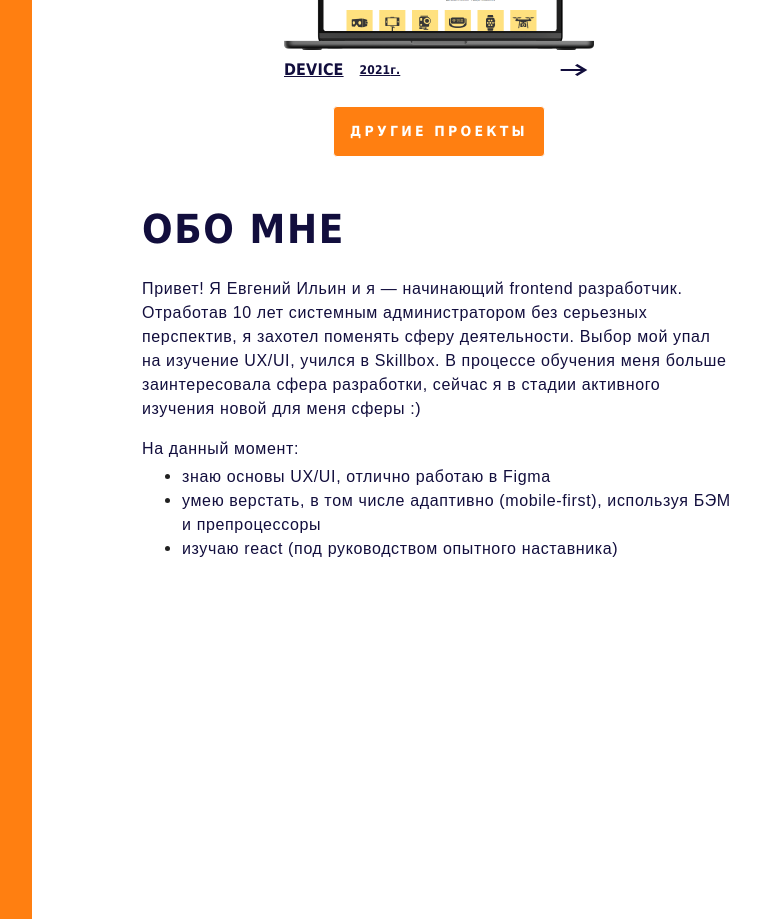
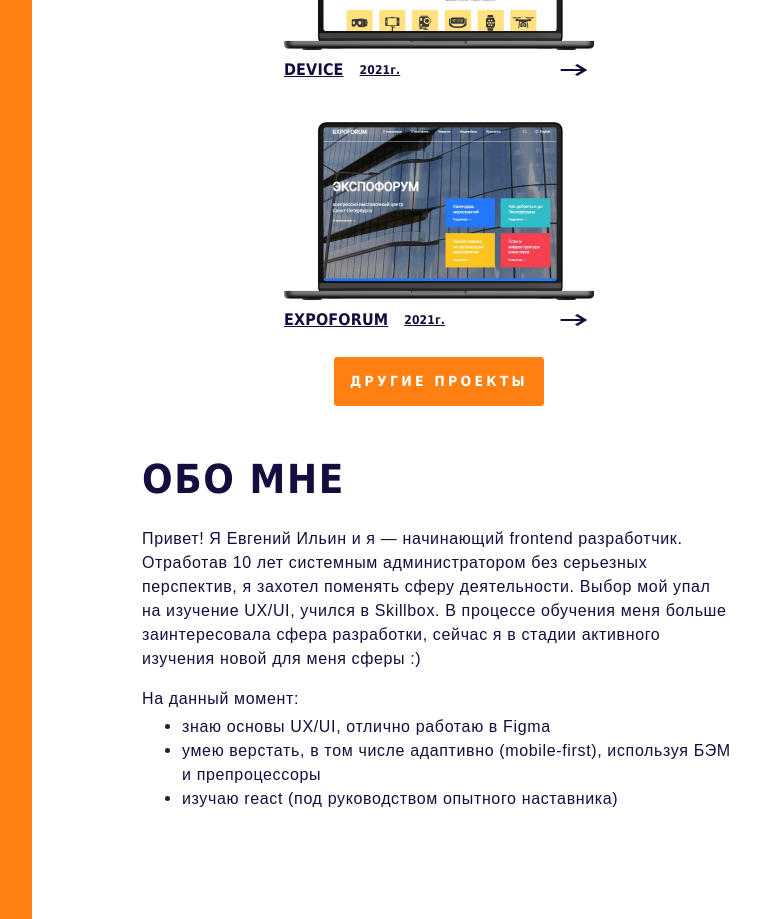
Before and after one commit to Chackmoole/my_project, a React app: page /#/ in a window 1280 px wide. Shown: the part 1520-2439 px from the top of the page, without its empty margins (428-1188 px from the left). Built offline with nearby package versions, Linux system fonts and the light colour scheme.

Commit message:
mainPage-desktop) Добавлено вычисление количества показанных работ в PortfolioBlock.

```diff
--- a/src/modules/portfolio/components/PortfolioBlock/PortfolioBlock.tsx
+++ b/src/modules/portfolio/components/PortfolioBlock/PortfolioBlock.tsx
@@ -13,11 +13,13 @@ import Text from 'modules/portfolio/components/Text/Text';
 import { WORKS } from 'src/constants';
 
 const PortfolioBlock = () => {
-  const COUNT_VISIBLE_WORKS = 3;
+  const COUNT_MIN_VISIBLE_WORKS = 3;
+  const calcVisibleWorks = React.useCallback(() => {
+    return window.innerWidth < 1280 ? COUNT_MIN_VISIBLE_WORKS : COUNT_MIN_VISIBLE_WORKS + 1;
+  }, []);
   const visibleWorks = useMemo(() => {
-    return WORKS.slice(0, COUNT_VISIBLE_WORKS);
-  }, []);
-
+    return WORKS.slice(0, calcVisibleWorks());
+  }, [calcVisibleWorks]);
   return (
     <StyledPortfolioBlock id="portfolio">
       <Layout>
```
